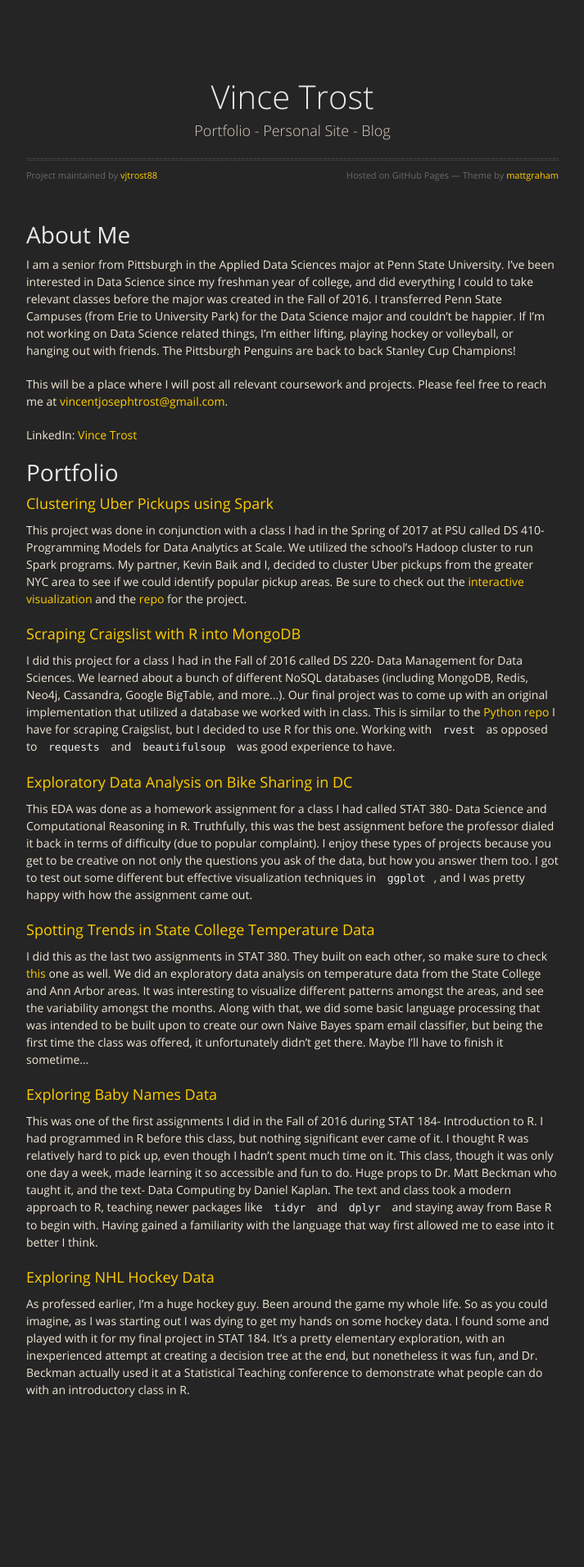
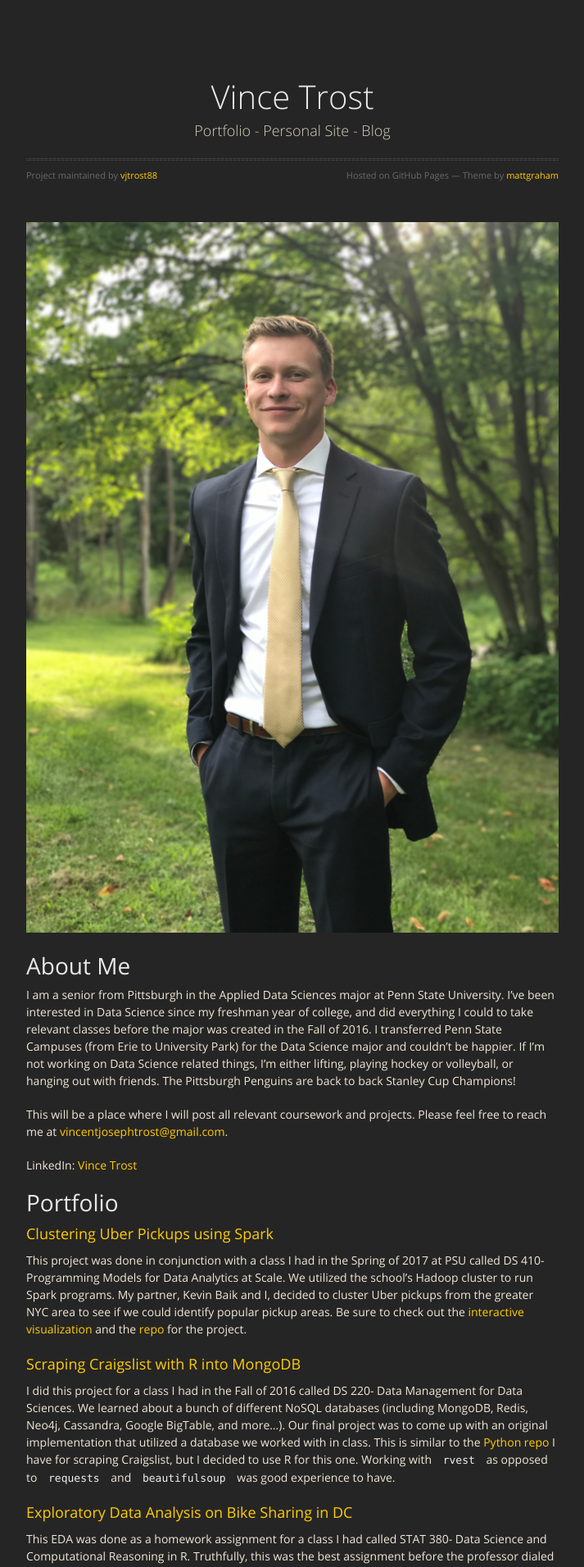
Before and after one commit to vjtrost88/vjtrost88.github.io, a Jekyll site: the page built from index.md, in a window 1280 px wide. Shown: the top 1912 px of the page at 82% size, without its empty margins (283-996 px from the left). Built offline with Jekyll 4.4.1, drawn with Linux system fonts in a browser that asks for light colours; nearby versions of some CDN libraries; our own code applies the rules of GitHub Pages for plain Markdown files; before the commit the page ends 1816 px from its top, so only the background shows below that.

Commit message:
update
photo

```diff
--- a/index.md
+++ b/index.md
@@ -1,6 +1,8 @@
 ---
 layout: default
 ---
+![](me.jpg)
+
 # [](#header-1)About Me
 
 I am a senior from Pittsburgh in the Applied Data Sciences major at Penn State University. I've been interested in Data Science since my freshman year of college, and did everything I could to take relevant classes before the major was created in the Fall of 2016. I transferred Penn State Campuses (from Erie to University Park) for the Data Science major and couldn't be happier. If I'm not working on Data Science related things, I'm either lifting, playing hockey or volleyball, or hanging out with friends. The Pittsburgh Penguins are back to back Stanley Cup Champions!
```
Also changed, not shown: me.jpg (added).
